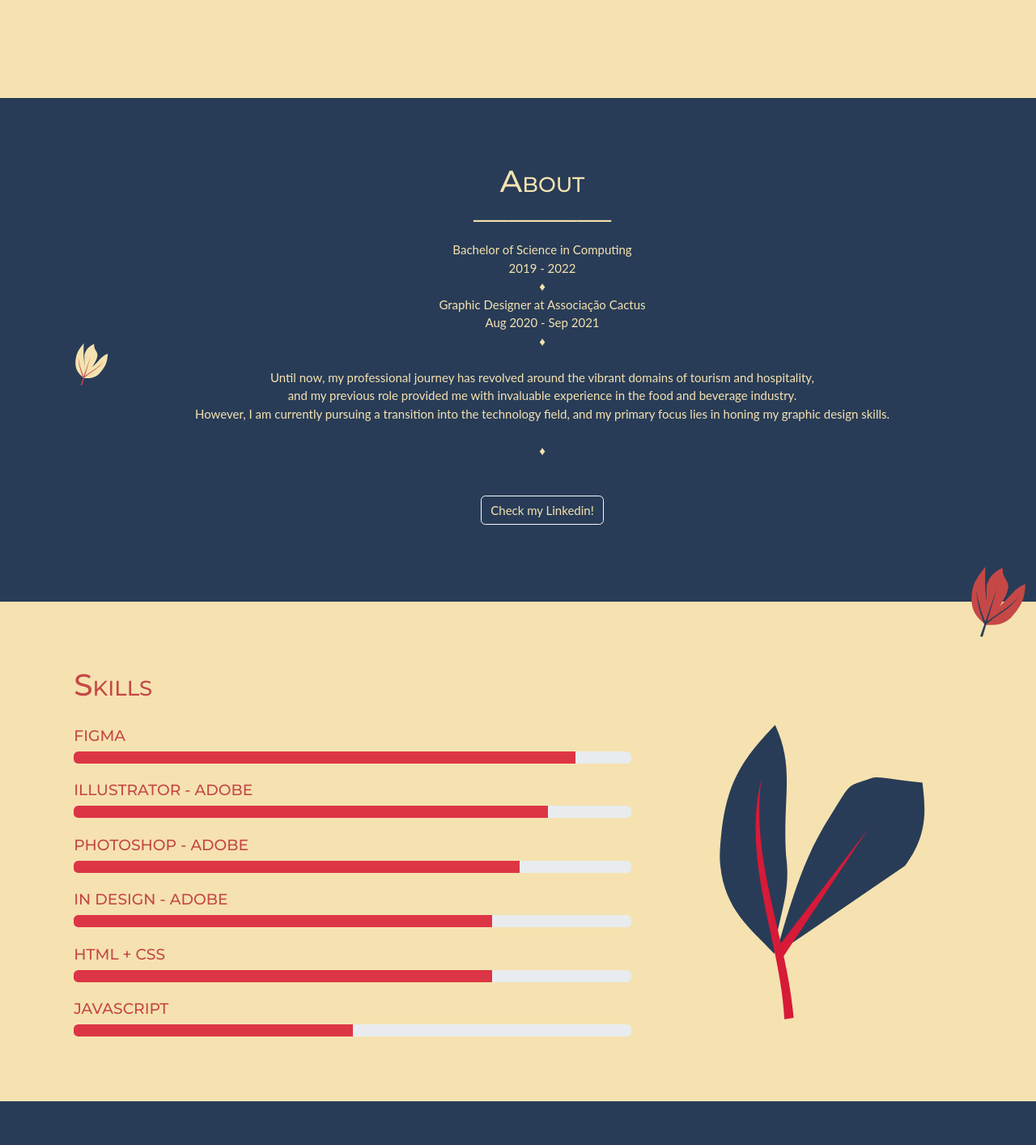
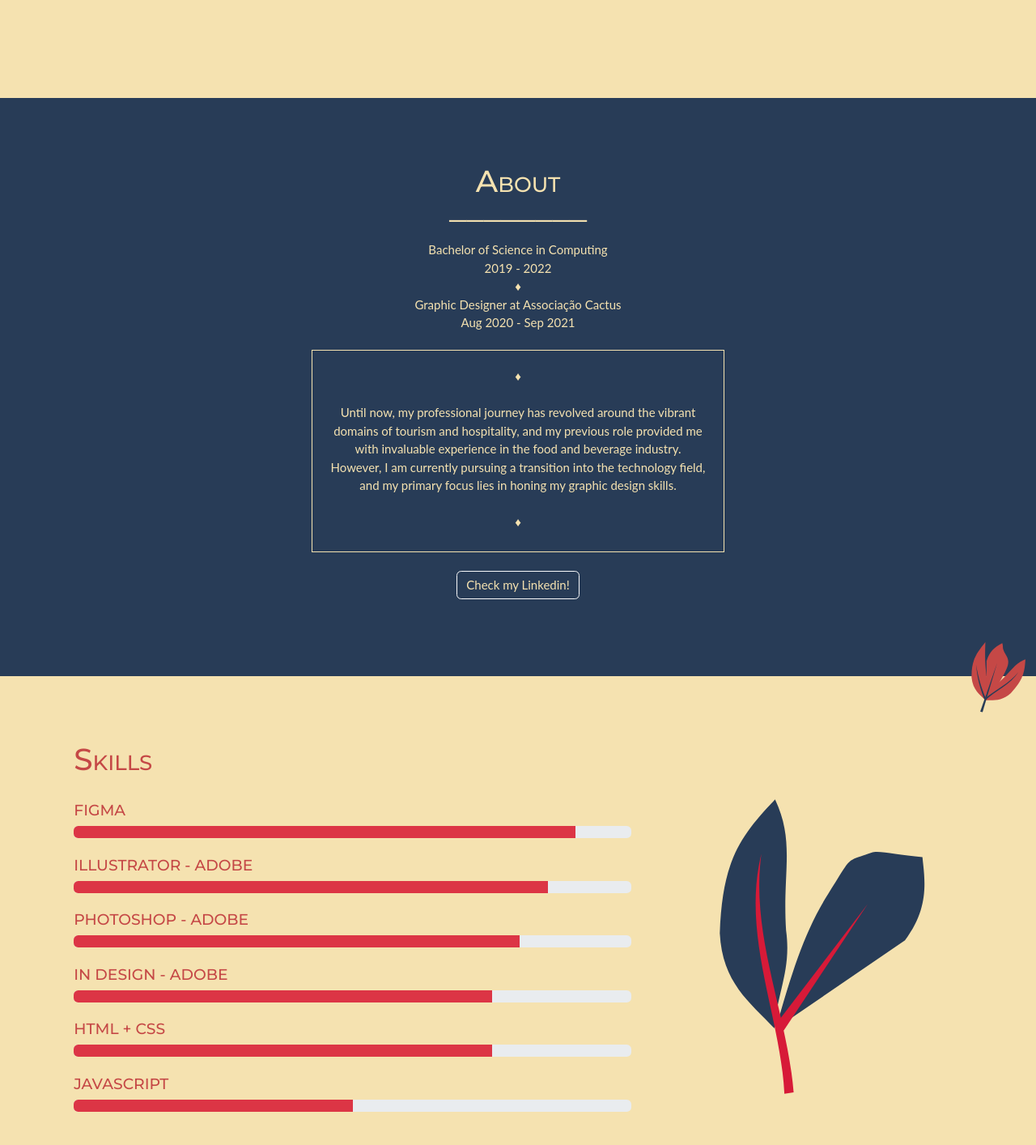
Before and after one commit to Alessandra-Reis/Web-Resume, a PHP site: page / in a window 1280 px wide. Shown: the part 709-2123 px from the top of the page at 81% size. Run offline with PHP 8.4, Linux system fonts and the light colour scheme; some libraries are stand-ins or nearby versions.

Commit message:
About section updated

```diff
--- a/css/style.css
+++ b/css/style.css
@@ -45,6 +45,31 @@ h1, h2, h3 {
 .navbar-collapse.show .navbar-nav::after {
   opacity: 1;
 }
+
+#about {
+  padding-top: 80px;
+  background-color: #283C57;
+  color: #F5E2B0;
+  padding-bottom: 50px;
+}
+
+#about-box {
+
+  background-color: #283C57 ;
+  text-align: center;
+  height: 250px;
+  width: 510px;
+  border: 1px solid #F5E2B0;
+  margin: 0 auto;
+  word-wrap: break-word;
+  padding: 20px;
+
+}
+
+/* ************************************************************* */
+
+
+
 
 a:hover {
   color: #283C57;
@@ -114,11 +139,7 @@ body {
   float: left;
 }
 
-#about {
-  padding-top: 80px;
-  background-color: #283C57;
-  padding-bottom: 50px;
-}
+
 
 #img2 {
   float: left;
--- a/index.html
+++ b/index.html
@@ -109,7 +109,7 @@
 
     <!--HOME PAGE-->
 
-    <section class="d-flex h-100 text-center bg-main bg-main">
+    <section class="d-flex h-100 text-center bg-main">
 
         <div class="cover-container d-flex w-100 h-100 p-3 mx-auto flex-column">
 
@@ -137,14 +137,16 @@
 
     <!-- ABOUT-->
 
-    <section class="page-section bg-main mb-0" id="about">
+    <section class="page-section mb-0" id="about">
         <div class="container">
+
+            <!-- <img class="d-block mx-auto mb-4" src="img/flower3.svg" alt="" width="60" height="500" id="img2"> -->
 
             <div class="content text-center">
 
-                <img class="d-block mx-auto mb-4" src="img/flower3.svg" alt="" width="60" height="500" id="img2">
 
-                <h1 class="page-section-heading text-center bg-main">About</h1>
+
+                <h1 class="page-section-heading text-center">About</h1>
 
                 <!-- Divider-->
                 <h2 class="bg-main">&boxh;&boxh;&boxh;&boxh;&boxh;&boxh;&boxh;&boxh;</h2>
@@ -153,18 +155,33 @@
 
                 Bachelor of Science in Computing <br> 2019 - 2022 <br>
                 &diams; <br>
-                Graphic Designer at Associa&ccedil;&atilde;o Cactus<br> Aug 2020 - Sep 2021 <br>
-                &diams; <br>
+                Graphic Designer at Associa&ccedil;&atilde;o Cactus<br> Aug 2020 - Sep 2021 <br> <br>
+
+
                 <!-- Graduated in Events Management and in Travel Management Course / S&atilde;o Paulo and South America Tour Guide<br>
                 &diams; <br> -->
-                <br> Until now, my professional journey has revolved around the vibrant domains of tourism and
-                hospitality, <br>
-                and my previous role provided me with invaluable experience in the food and beverage industry. <br>
-                However, I am currently pursuing a transition into the technology field, and my primary focus lies in
-                honing my graphic design skills. <br><br>
-                &diams; <br>
+
+
+                <div id="about-box">
+
+                    &diams; <br><br>
+
+                    Until now, my professional journey has revolved around
+                    the vibrant domains of tourism and hospitality,
+                    and my previous role provided me with invaluable experience
+                    in the food and beverage industry.
+                    However, I am currently pursuing a transition into the technology field, <br>
+                    and my primary focus lies in
+                    honing my graphic design skills.
+
+                 <br> <br> &diams;
+
+                </div>
+
+
+
                 <br>
-                <br>
+
 
                 <!-- About Section Button-->
 
@@ -175,7 +192,10 @@
                         Check my Linkedin!
                     </a>
                 </div>
+
             </div>
+
+
         </div>
 
         <img class="d-block mx-auto mb-4" src="img/img3.svg" alt="" width="100" height="150" id="img3">
```
